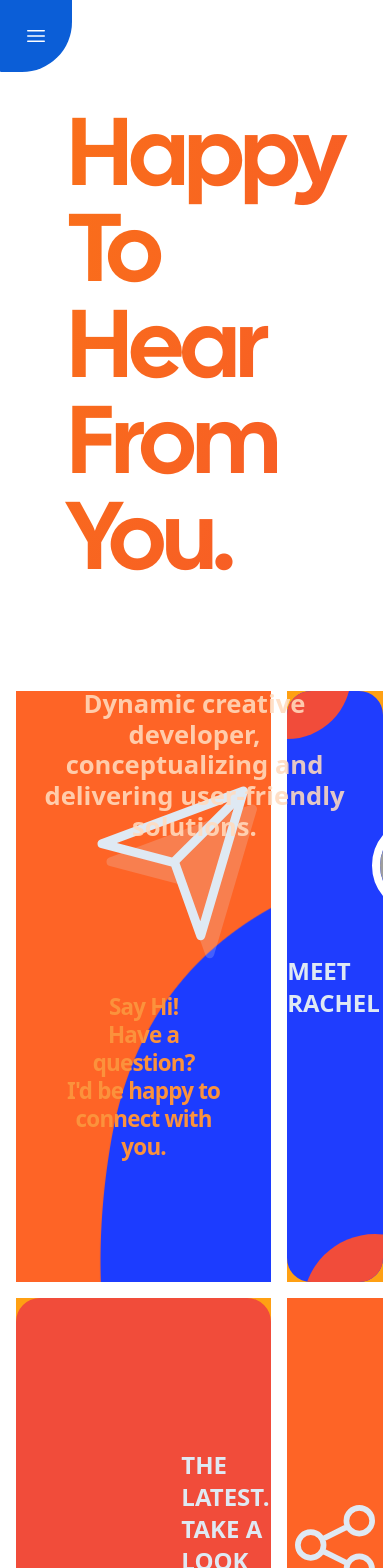
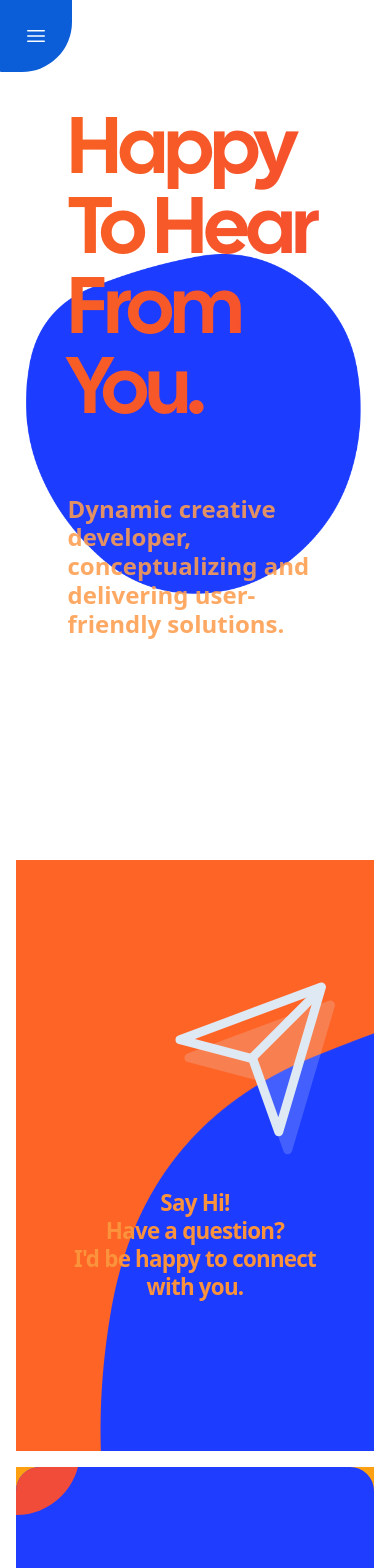
Before and after one commit to R-LaRoi/st-studio-app, a Next.js app: page /Menu/Connect in a window 390 px wide. Shown: the top 1568 px of the page. Built offline with nearby package versions, Linux system fonts and the light colour scheme; grey boxes are pictures that could not be loaded.

Commit message:
Animated icons

```diff
--- a/src/app/Menu/Connect/connect.css
+++ b/src/app/Menu/Connect/connect.css
@@ -92,7 +92,6 @@
 
 .ct-col-2 {
   height: 70vh;
-
   background-color: #ff9900ec;
 }
 
@@ -107,18 +106,25 @@
     /* margin-top: 45%; */
     /* color: #fffffff5; */
     font-family: "Cal-Sans";
-    font-size: 5rem;
-    line-height: 0.9;
+    font-size: 4rem;
+    line-height: 0.2;
     letter-spacing: -1px;
     position: relative;
     text-transform: capitalize;
   }
+  .ct-header {
+    height: 100vh;
+    background-image: url("./Regular_blob.png");
+    background-size: contain;
+    background-repeat: no-repeat;
+  }
 }
 @media (max-width: 576px) {
   .ct-header {
-    background: url("");
+    height: 100vh;
+    background-image: url("./Regular_blob.png");
+    background-size: contain;
     background-repeat: no-repeat;
-    background-size: 200%;
   }
   .contact-card-sec {
     height: max-content;
@@ -133,7 +139,7 @@
     text-align: center;
     color: #dfe9f3;
     font-family: "Cal-Sans";
-    font-size: 6rem;
+    font-size: 5rem;
     line-height: 1;
     letter-spacing: -3px;
     position: relative;
@@ -151,15 +157,15 @@
   }
 
   .contact-h3 {
-    color: rgba(255, 219, 190, 0.877);
+    color: rgba(253, 157, 78, 0.877);
     font-weight: 600;
     z-index: 1;
-    font-size: 1.6rem;
+    font-size: 1.5rem;
     margin-left: 5%;
     position: relative;
     z-index: 2;
-    text-align: center;
-    padding: 1rem;
+    margin-top: -25%;
+    padding: 3rem;
     width: 350px;
   }
 
--- a/src/app/Menu/Connect/contactCards.css
+++ b/src/app/Menu/Connect/contactCards.css
@@ -6,6 +6,22 @@
   row-gap: 1rem;
   color: #dfe9f3;
   font-size: 2rem;
+}
+
+@media only screen and (max-width: 768px) {
+  .ct-grid {
+    display: grid;
+    grid-template-columns: 1fr;
+    padding: 1rem;
+    column-gap: 1rem;
+    row-gap: 1rem;
+    color: #dfe9f3;
+    font-size: 2rem;
+  }
+  form .form {
+    width: 300px;
+    padding: 1rem;
+  }
 }
 
 /* form ---------------------------------------------- */
```
Also changed, not shown: .eslintrc.json.
